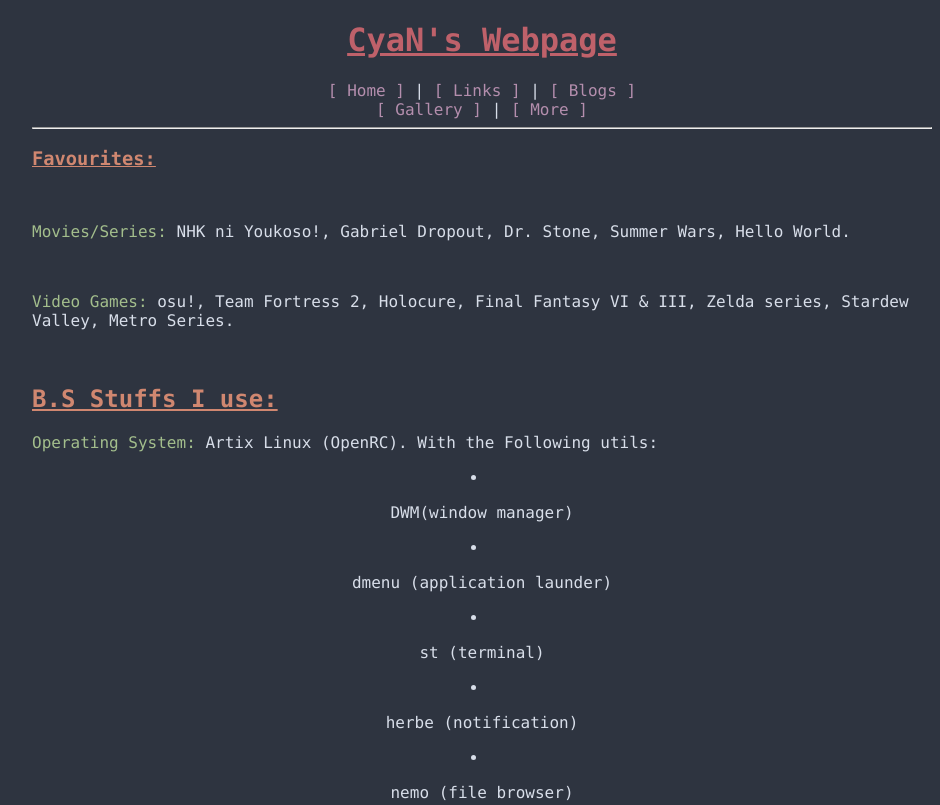
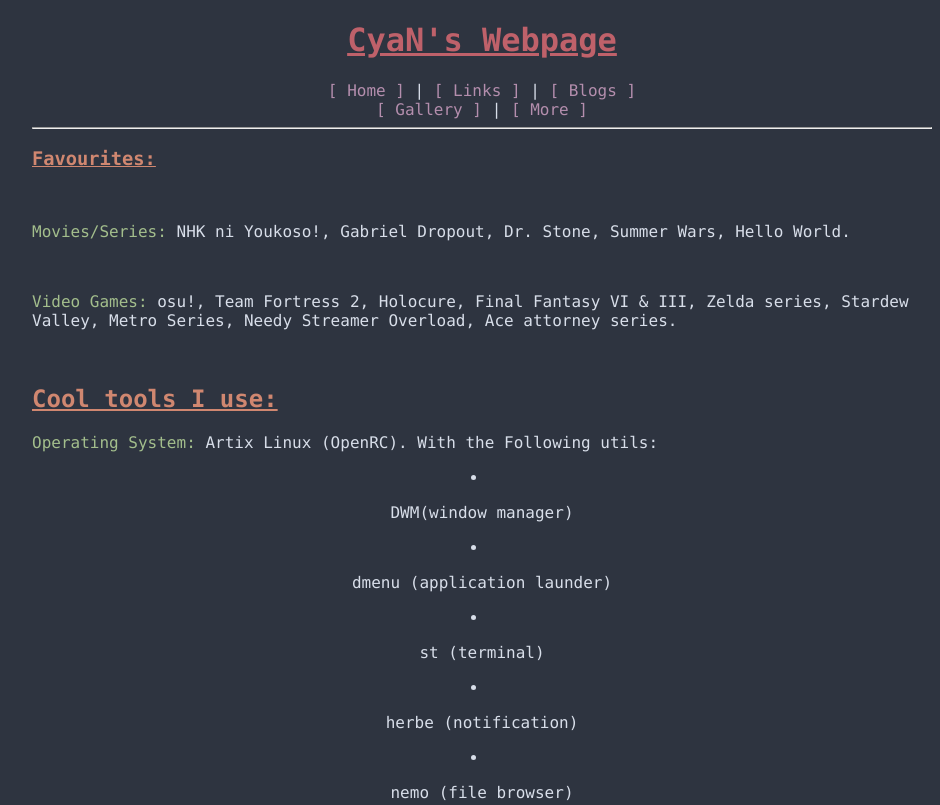
Before and after one commit to ankitsarkar-cyan/ankitsarkar-cyan.github.io, a plain HTML site: page more.html in a window 1280 px wide. Shown: the top 805 px of the page, without its empty margins (158-1098 px from the left). Drawn offline with Linux system fonts and the light colour scheme; a script that the page names is missing.

Commit message:
Update more.html

```diff
--- a/more.html
+++ b/more.html
@@ -77,7 +77,7 @@ a:active {
 </style></head>
  <body>
   <center><h1><u>CyaN's Webpage</u></h1> </center>
-  <center><a href="https://0x0431.github.io">[ Home ]</a> | <a href="links.html">[ Links ]</a> | <a href="blogs.html">[ Blogs ]</a></center>
+  <center><a href="https://cyanyaan.github.io">[ Home ]</a> | <a href="links.html">[ Links ]</a> | <a href="blogs.html">[ Blogs ]</a></center>
  <b></b> <center><a href="gallery.html"> [ Gallery ] </a> | <a href="more.html"> [ More ] </a></center>
 
 
@@ -88,10 +88,10 @@ a:active {
 <hr>
 <h3><u>Favourites:</u></h3><br>
 <p><p1>Movies/Series:</p1> NHK ni Youkoso!, Gabriel Dropout, Dr. Stone, Summer Wars, Hello World.</p><br>
-<p><p1>Video Games:</p1> osu!, Team Fortress 2, Holocure, Final Fantasy VI & III, Zelda series, Stardew Valley, Metro Series.</p>
+<p><p1>Video Games:</p1> osu!, Team Fortress 2, Holocure, Final Fantasy VI & III, Zelda series, Stardew Valley, Metro Series, Needy Streamer Overload, Ace attorney series.</p>
 
 <br>
-<h2><u>B.S Stuffs I use:</u></h2>
+<h2><u>Cool tools I use:</u></h2>
 <p><p1>Operating System: </p1> Artix Linux (OpenRC). With the Following utils:</p>
 <center> <li><p>DWM(window manager)</p>
   <li><p> dmenu (application launder)</p>
```
